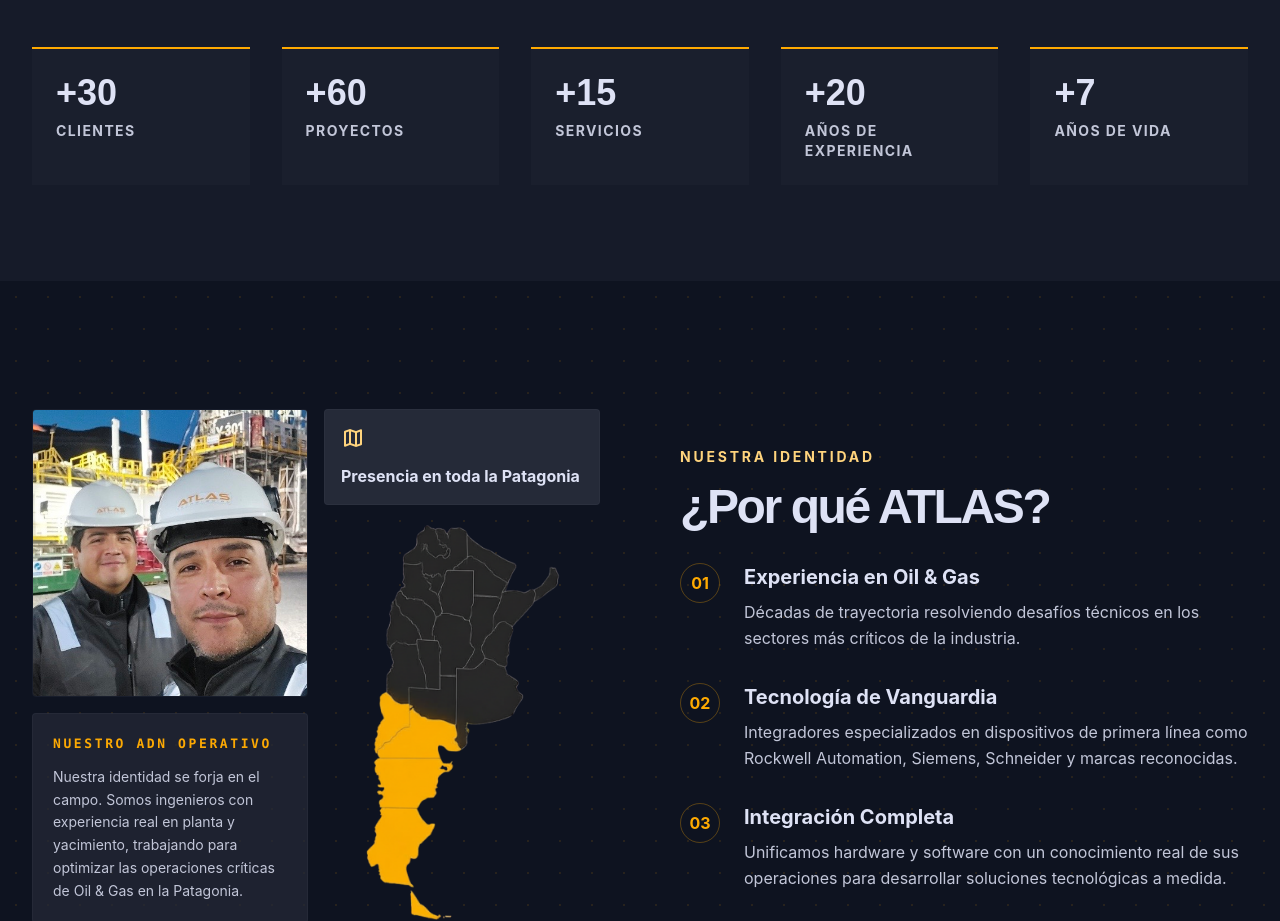
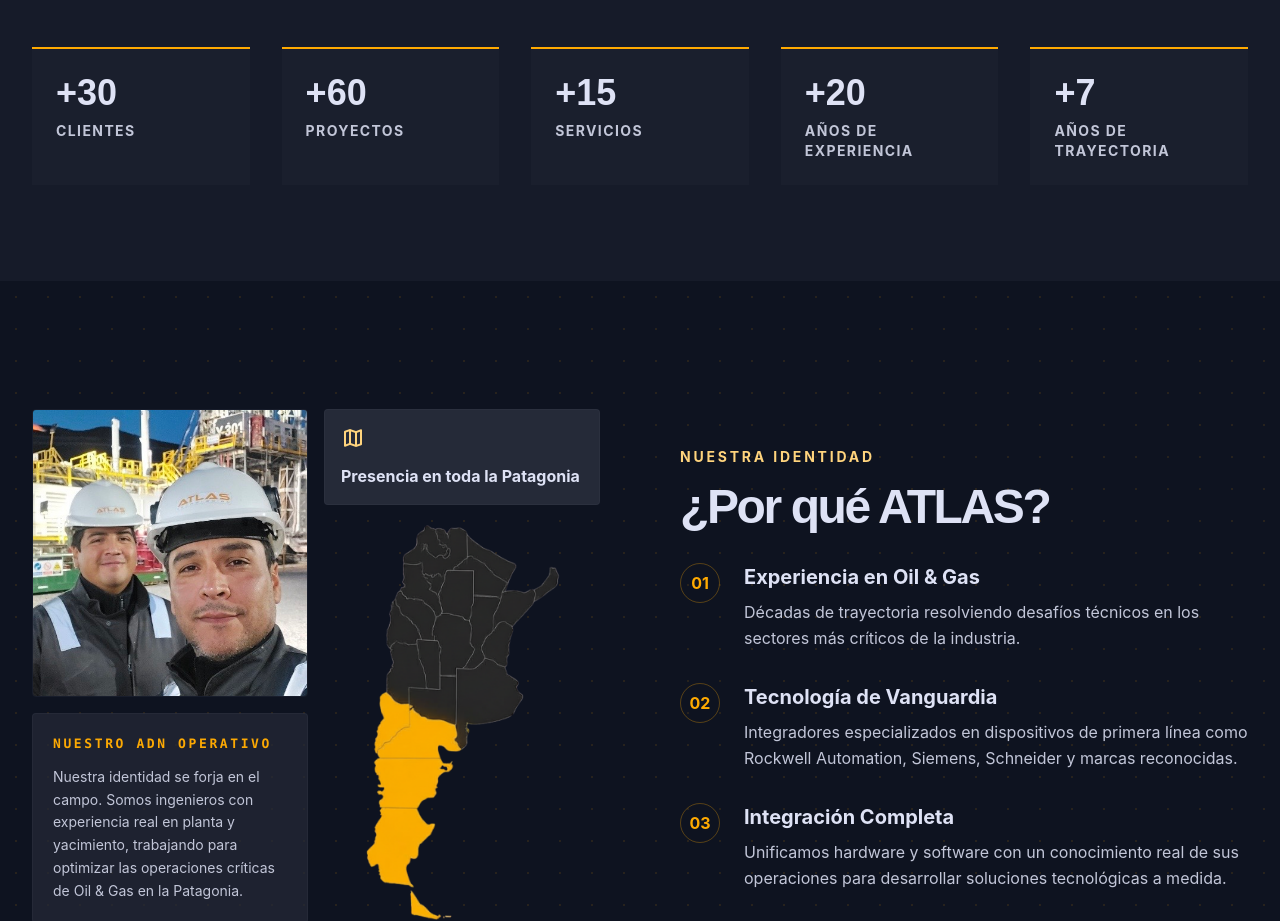
Before and after one commit to RamiroSG245/Pagina-Web-Atlas, a React (Vite) app: page / in a window 1280 px wide. Shown: the part 3700-4621 px from the top of the page. Built offline with nearby package versions, Linux system fonts and the light colour scheme.

Commit message:
cambio de titulo

```diff
--- a/src/data/stats.ts
+++ b/src/data/stats.ts
@@ -8,5 +8,5 @@ export const stats: Stat[] = [
   { value: 60, label: 'Proyectos' },
   { value: 15, label: 'Servicios' },
   { value: 20, label: 'Años de experiencia' },
-  { value: 7, label: 'Años de Vida' },
+  { value: 7, label: 'Años de Trayectoria' },
 ]
```
